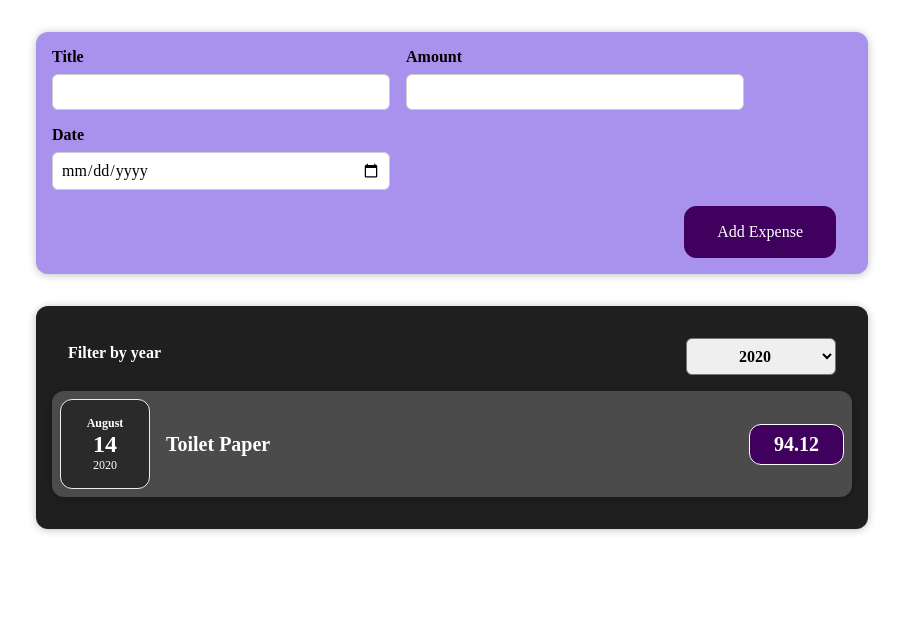
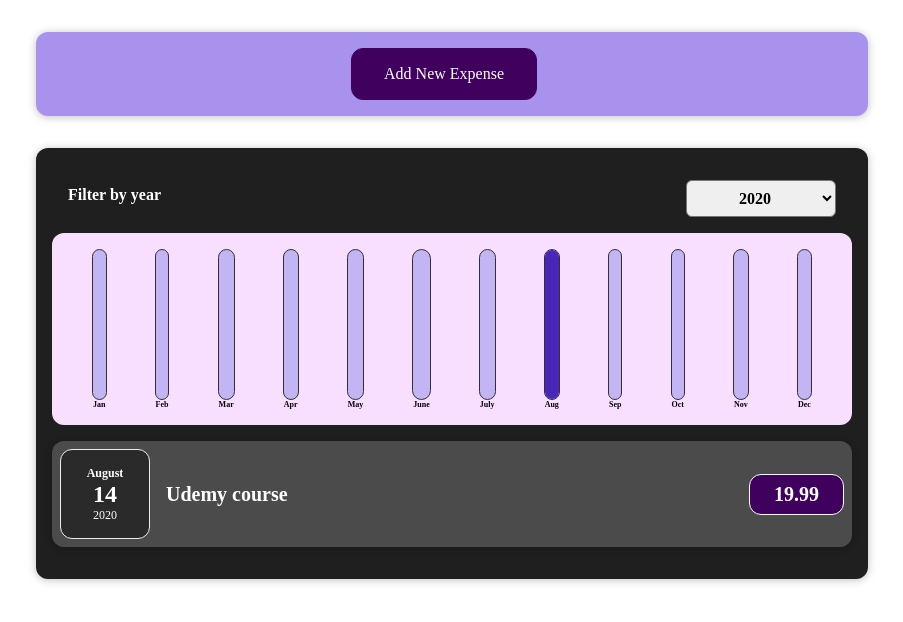
Before and after one commit to anettta/expense-react-app, a React (Create React App) app: page / in a window 1280 px wide. Shown: the top 622 px of the page, without its empty margins (188-1091 px from the left). Built offline with nearby package versions, Linux system fonts and the light colour scheme.

Commit message:
added a button to NewExpense.js

```diff
--- a/src/App.js
+++ b/src/App.js
@@ -6,21 +6,26 @@
 const expensesDummyData = [
   {
     id: "e1",
-    title: "Toilet Paper",
-    amount: 94.12,
+    title: "Udemy course",
+    amount: 19.99,
     date: new Date(2020, 7, 14),
   },
-  { id: "e2", title: "New TV", amount: 799.49, date: new Date(2021, 2, 12) },
+  {
+    id: "e2",
+    title: "Nuts and dried fruit",
+    amount: 30,
+    date: new Date(2021, 2, 12),
+  },
   {
     id: "e3",
-    title: "Car Insurance",
-    amount: 294.67,
+    title: "Office materials",
+    amount: 150,
     date: new Date(2021, 2, 28),
   },
   {
     id: "e4",
-    title: "New Desk (Wooden)",
-    amount: 450,
+    title: "Pack of water",
+    amount: 30,
     date: new Date(2021, 5, 12),
   },
 ];
--- /dev/null
+++ b/src/components/Chart/Chart.css
@@ -0,0 +1,9 @@
+.chart {
+  padding: 1rem;
+  border-radius: 12px;
+  background-color: #f8dfff;
+  text-align: center;
+  display: flex;
+  justify-content: space-around;
+  height: 10rem;
+}
--- /dev/null
+++ b/src/components/Chart/Chart.js
@@ -0,0 +1,22 @@
+import ChartBar from "./ChartBar";
+import "./Chart.css";
+
+const Chart = (props) => {
+  const dataPointValues = props.dataPoints.map((dataPoint) => dataPoint.value);
+  const totalMaximum = Math.max(...dataPointValues);
+
+  return (
+    <div className="chart">
+      {props.dataPoints.map((dataPoint) => (
+        <ChartBar
+          key={dataPoint.label}
+          value={dataPoint.value}
+          maxValue={totalMaximum}
+          label={dataPoint.label}
+        />
+      ))}
+    </div>
+  );
+};
+
+export default Chart;
--- /dev/null
+++ b/src/components/Chart/ChartBar.css
@@ -0,0 +1,30 @@
+.chart-bar {
+  height: 100%;
+  display: flex;
+  flex-direction: column;
+  align-items: center;
+}
+
+.chart-bar__inner {
+  height: 100%;
+  width: 100%;
+  border: 1px solid #313131;
+  border-radius: 12px;
+  background-color: #c3b4f3;
+  overflow: hidden;
+  display: flex;
+  flex-direction: column;
+  justify-content: flex-end;
+}
+
+.chart-bar__fill {
+  background-color: #4826b9;
+  width: 100%;
+  transition: all 0.3s ease-out;
+}
+
+.chart-bar__label {
+  font-weight: bold;
+  font-size: 0.5rem;
+  text-align: center;
+}
--- /dev/null
+++ b/src/components/Chart/ChartBar.js
@@ -0,0 +1,23 @@
+import "./ChartBar.css";
+
+const ChartBar = (props) => {
+  let barFillHeight = "0%";
+
+  if (props.maxValue > 0) {
+    barFillHeight = Math.round((props.value / props.maxValue) * 100) + "%";
+  }
+
+  return (
+    <div className="chart-bar">
+      <div className="chart-bar__inner">
+        <div
+          className="chart-bar__fill"
+          style={{ height: barFillHeight }}
+        ></div>
+      </div>
+      <div className="chart-bar__label">{props.label}</div>
+    </div>
+  );
+};
+
+export default ChartBar;
--- a/src/components/Expenses/ExpenseList.js
+++ b/src/components/Expenses/ExpenseList.js
@@ -2,8 +2,8 @@
 import Card from "../UI/Card";
 import ExpensesList from "./ExpensesList";
 import ExpensesFilter from "./ExpensesFilter";
-
 import "./ExpenseList.css";
+import ExpensesChart from "./ExpensesChart";
 
 const ExpenseList = (props) => {
   const [filteredYear, setFilteredYear] = useState("2020");
@@ -23,6 +23,7 @@
           selected={filteredYear}
           onFilterData={addFilterHandler}
         />
+        <ExpensesChart expenses={filteredExpenses} />
         <ExpensesList items={filteredExpenses} />
       </Card>
     </div>
--- /dev/null
+++ b/src/components/Expenses/ExpensesChart.js
@@ -0,0 +1,26 @@
+import Chart from "../Chart/Chart";
+
+const ExpensesChart = (props) => {
+  const chartDataPoints = [
+    { label: "Jan", value: 0 },
+    { label: "Feb", value: 0 },
+    { label: "Mar", value: 0 },
+    { label: "Apr", value: 0 },
+    { label: "May", value: 0 },
+    { label: "June", value: 0 },
+    { label: "July", value: 0 },
+    { label: "Aug", value: 0 },
+    { label: "Sep", value: 0 },
+    { label: "Oct", value: 0 },
+    { label: "Nov", value: 0 },
+    { label: "Dec", value: 0 },
+  ];
+
+  for (const expense of props.expenses) {
+    const expenseMonth = expense.date.getMonth(); // Jan is 0
+    chartDataPoints[expenseMonth].value += expense.amount;
+  }
+  return <Chart dataPoints={chartDataPoints} />;
+};
+
+export default ExpensesChart;
--- a/src/components/NewExpense/ExpenseForm.js
+++ b/src/components/NewExpense/ExpenseForm.js
@@ -20,11 +20,13 @@
 
   const submitHandler = (event) => {
     event.preventDefault();
+
     const expenseData = {
       title: enteredTitle,
-      amount: enteredAmount,
+      amount: +enteredAmount,
       date: new Date(enteredDate),
     };
+
     props.onSaveExpenseData(expenseData);
     // two-way binding
     setEnteredTitle("");
@@ -64,6 +66,9 @@
         </div>
       </div>
       <div className="new-expense__actions">
+        <button type="button" onClick={props.onCancel}>
+          Cancel
+        </button>
         <button type="submit">Add Expense</button>
       </div>
     </form>
--- a/src/components/NewExpense/NewExpense.js
+++ b/src/components/NewExpense/NewExpense.js
@@ -1,18 +1,38 @@
-import React from "react";
+import React, { useState } from "react";
 import ExpenseForm from "./ExpenseForm";
 import "./NewExpense.css";
 
 const NewExpense = (props) => {
+  const [isEditing, setIsEditing] = useState(false);
+
   const saveExpenseDataHandler = (enteredExpenseData) => {
     const expenseData = {
       ...enteredExpenseData,
       id: Math.random().toString(),
     };
     props.onAddExpense(expenseData);
+    setIsEditing(false);
   };
+
+  const startEditingHandler = () => {
+    setIsEditing(true);
+  };
+
+  const stopEditingHandler = () => {
+    setIsEditing(false);
+  };
+
   return (
     <div className="new-expense">
-      <ExpenseForm onSaveExpenseData={saveExpenseDataHandler} />
+      {!isEditing && (
+        <button onClick={startEditingHandler}>Add New Expense</button>
+      )}
+      {isEditing && (
+        <ExpenseForm
+          onSaveExpenseData={saveExpenseDataHandler}
+          onCancel={stopEditingHandler}
+        />
+      )}
     </div>
   );
 };
```
